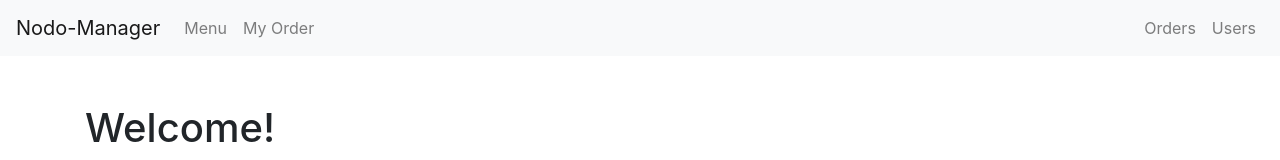
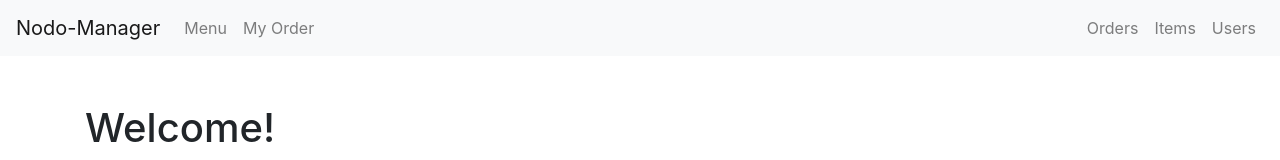
Before and after one commit to MasReed/Nodo-Manager, a React (Create React App) app in the folder nodo-manager-frontend/: page / in a window 1280 px wide. Shown: the top 160 px of the page. Built offline with nearby package versions, Linux system fonts and the light colour scheme; no server answers.

Commit message:
re added items page link to nav that got lost along the way

```diff
--- a/nodo-manager-frontend/src/App.js
+++ b/nodo-manager-frontend/src/App.js
@@ -48,6 +48,7 @@ function App() {
 
           <Nav className='ml-auto'>
             <Nav.Link as={Link} to='/orders'>Orders</Nav.Link>
+            <Nav.Link as={Link} to='/items'>Items</Nav.Link>
             <Nav.Link as={Link} to='/users'>Users</Nav.Link>
           </Nav>
         </Navbar.Collapse>
```
